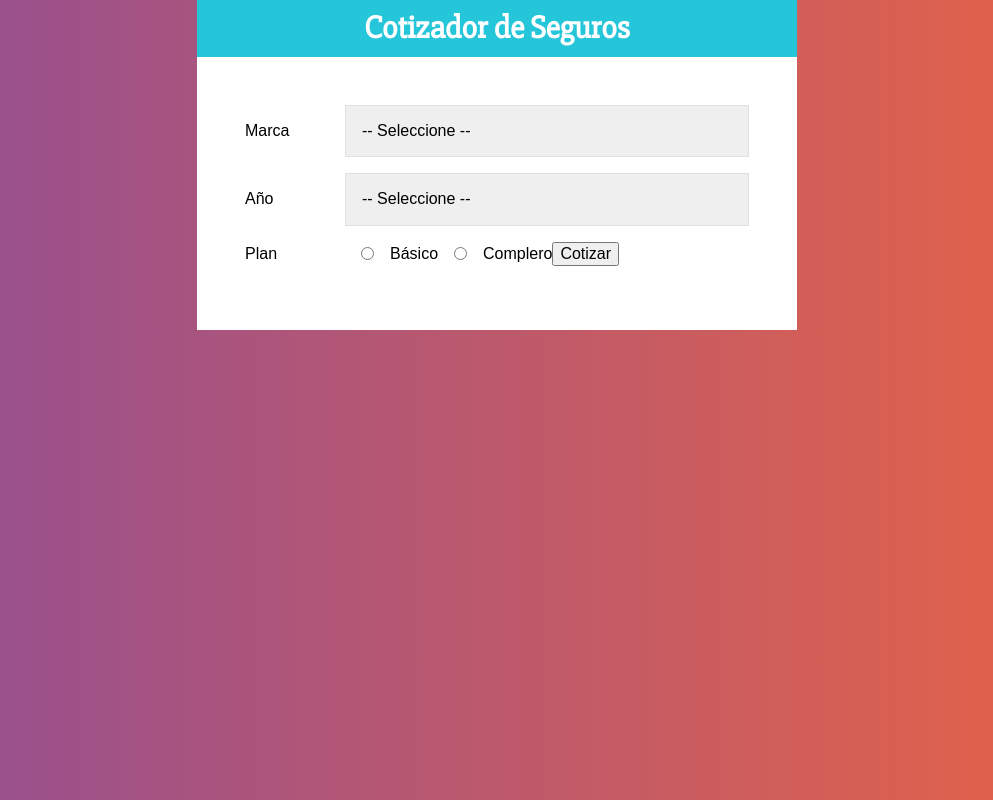
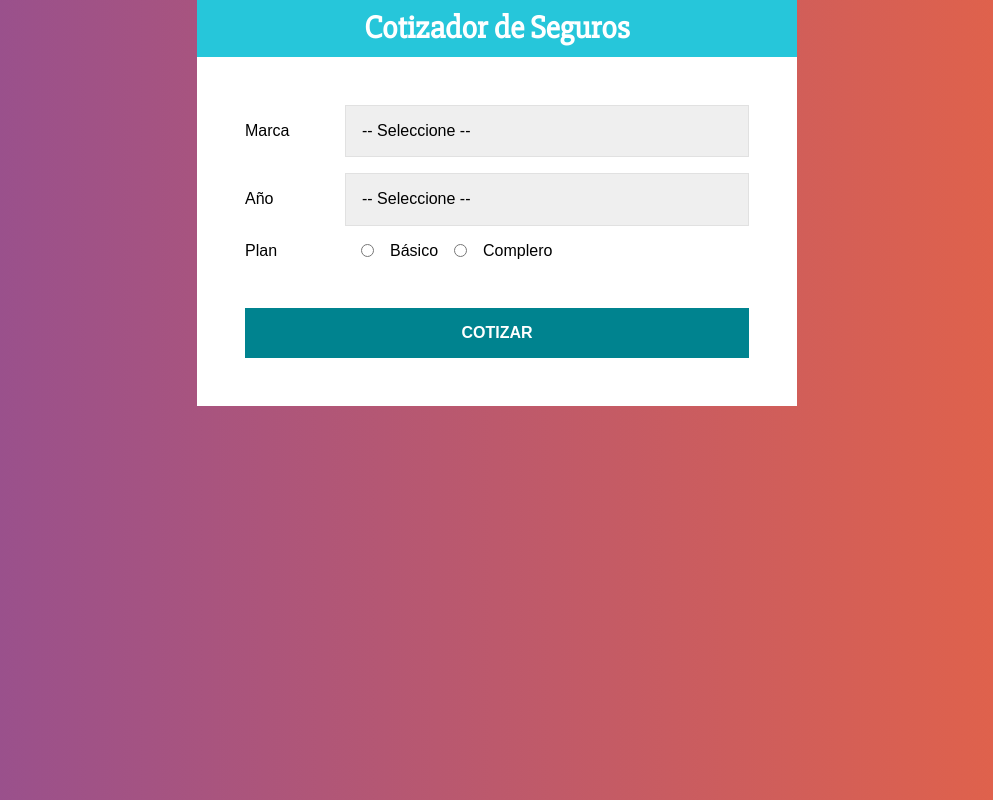
Before and after one commit to AlexanderAyra/Cotizador-de-Seguros, a React (Create React App) app: page / in a window 1280 px wide. Shown: the whole page, without its empty margins (143-1136 px from the left). Built offline with nearby package versions, Linux system fonts and the light colour scheme.

Commit message:
Finalizando los Styled Components del Formulario

```diff
--- a/src/components/Formulario.jsx
+++ b/src/components/Formulario.jsx
@@ -21,6 +21,24 @@
 
 const InputRadio = styled.input`
 	margin: 0 1rem;
+`
+
+const Boton = styled.button`
+	background-color: #00838f;
+	font-size: 16px;
+	width: 100%;
+	padding: 1rem;
+	color: #fff;
+	text-transform: uppercase;
+	font-weight: bold;
+	border: none;
+	transition: background-color.3s ease;
+	margin-top: 2rem;
+
+	&:hover {
+		background-color: #26c6da;
+		cursor: pointer;
+	}
 `
 
 const Formulario = () => {
@@ -57,8 +75,8 @@
 				<Label>Plan</Label>
 				<InputRadio type='radio' name='plan' value='basico' /> Básico
 				<InputRadio type='radio' name='plan' value='completo' /> Complero
-				<button type='button'>Cotizar</button>
 			</Campo>
+			<Boton type='button'>Cotizar</Boton>
 		</form>
 	)
 }
```
